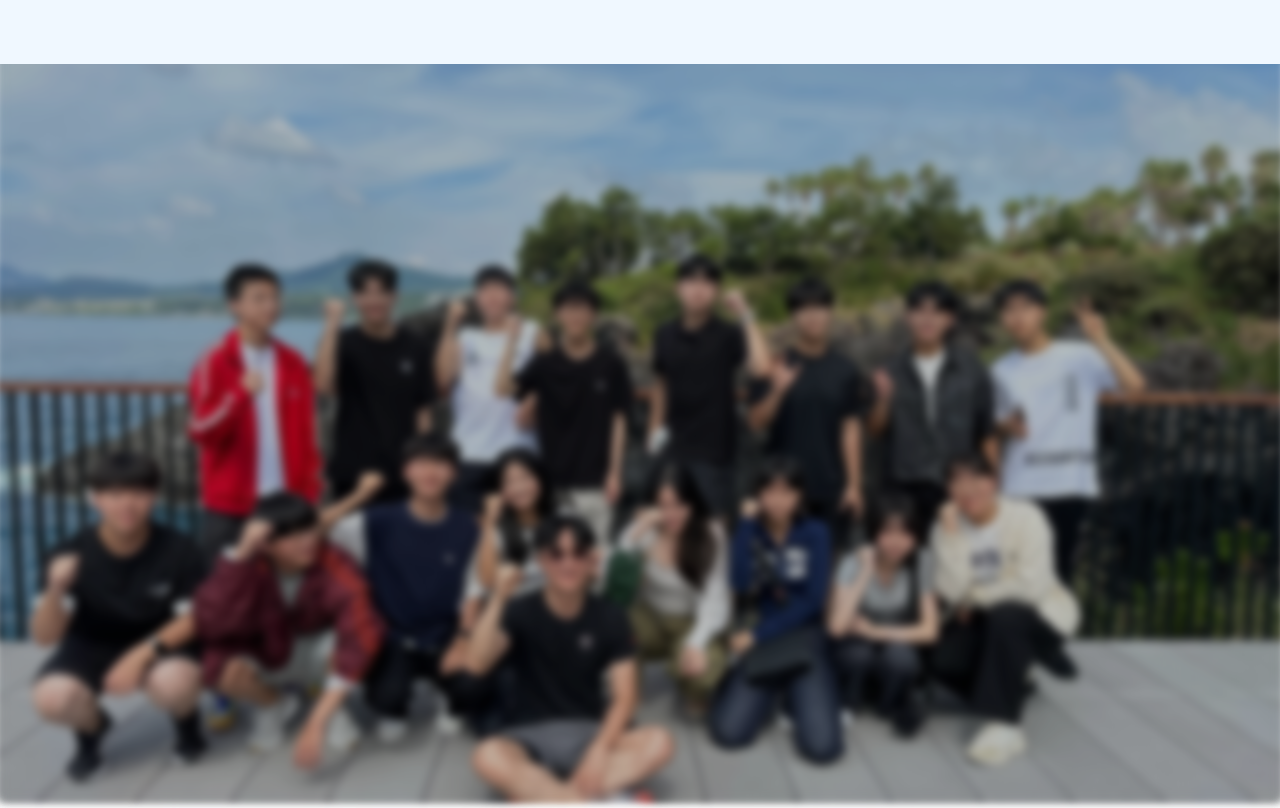
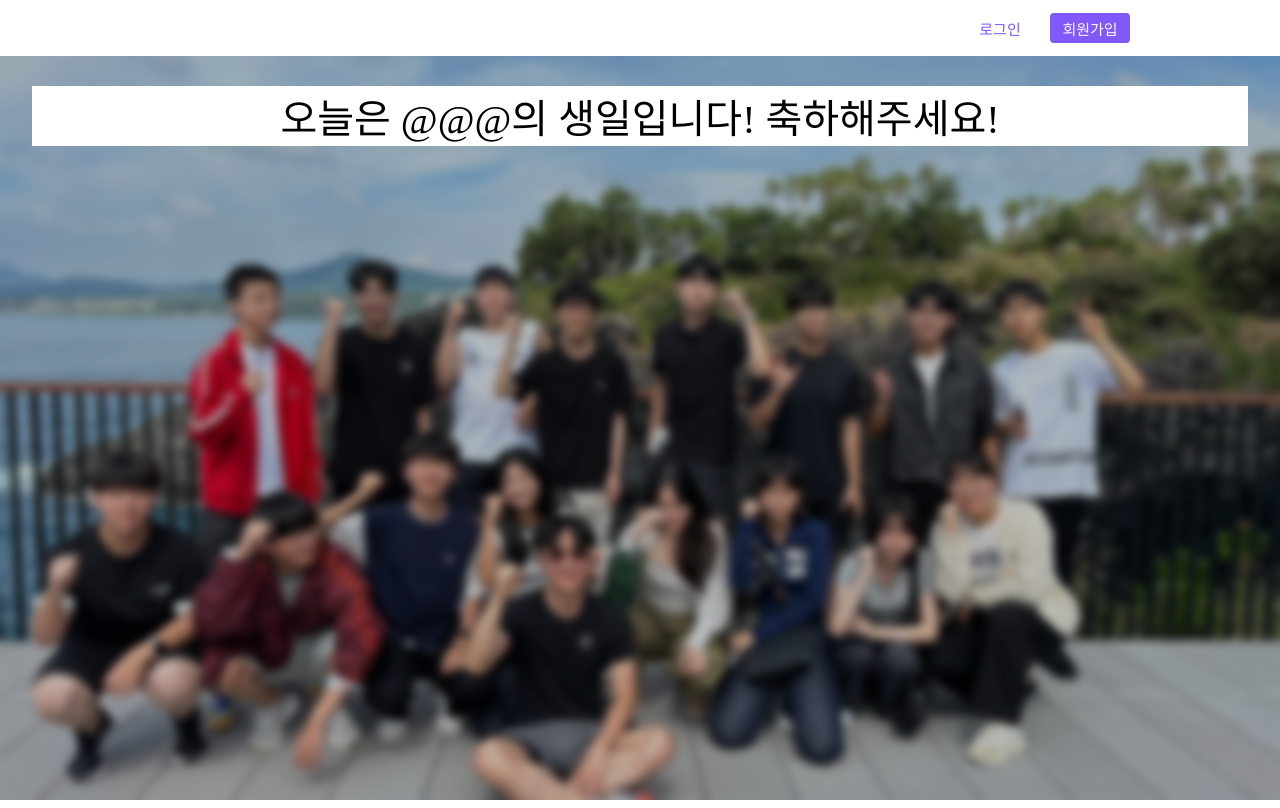
Before and after one commit to StudentSupport/STUDENTSUPPORT_FRONTEND_V1, a React (Create React App) app: page / in a window 1280 px wide. Built offline with nearby package versions, Linux system fonts and the light colour scheme.

Commit message:
ADD :: Signup Page

```diff
--- a/package.json
+++ b/package.json
@@ -8,6 +8,7 @@
     "@testing-library/user-event": "^13.5.0",
     "react": "^18.2.0",
     "react-dom": "^18.2.0",
+    "react-router-dom": "^6.16.0",
     "react-scripts": "5.0.1",
     "styled-components": "^6.0.8",
     "web-vitals": "^2.1.4"
--- a/src/App.js
+++ b/src/App.js
@@ -2,20 +2,25 @@ import {styled, createGlobalStyle} from 'styled-components';
 import Header from './Components/Header';
 import MainPage from './Components/MainPage';
 import Background from './Img/1-3.png'
+import { Route, Routes } from 'react-router';
+import SignUp from './Components/SignUp';
 
 function App() {
   return (
     <>
-      <GlobalStyle />
-      <Header />
-      <MainPage />
+    <Header />
+    <GlobalStyle />
+    <Routes>
+      <Route path="/" element={<MainPage />} />
+      <Route path="Signup" element={<SignUp />} />
+    </Routes>
     </>
-
   );
 }
 const GlobalStyle = createGlobalStyle`
   * {
     margin: 0;
+    overflow: hidden;
   }
   body {
     width: 100%;
--- a/src/Components/Header/index.js
+++ b/src/Components/Header/index.js
@@ -1,18 +1,53 @@
 import React from 'react';
 import styled from 'styled-components';
+import {Link} from 'react-router-dom'
 
 const Header = () => {
   return (
     <Header_layout>
-
+      <All_Login>
+        <L_Button>로그인</L_Button>
+        <L_Button to='/Signup'>회원가입</L_Button>
+      </All_Login>
     </Header_layout>
   );
 };
 
 const Header_layout = styled.header`
-  background-color: aliceblue;
+  background-color: #FFFFFF;
   width: 100%;
-  height: 8vh;
+  height: 7vh;
+  display: flex;
+  justify-content: end;
+  align-items: center;
+`
+const L_Button = styled(Link)`
+  display: flex;
+  justify-content: center;
+  align-items: center;
+  text-decoration-line: none;
+  border: none;
+  background-color: #FFFFFF;
+  width: 80px;
+  height: 30px;
+  font-size: 15px;
+  border-radius: 4px;
+  color: #8258FA;
+  &:hover {
+    background-color: #E6E6E6;
+  }
+  &:nth-child(2) {
+    background-color: #8258FA;
+    color: white;
+  }
+  &:nth-child(2):hover {
+    background-color: #642EFE;
+  }
+`
+const All_Login = styled.div`
+  display: flex;
+  gap: 10px;
+  padding-right: 150px;
 `
 
 
--- /dev/null
+++ b/src/Components/MainPage/DangerEvent/index.js
@@ -0,0 +1,36 @@
+import React from 'react';
+import styled from 'styled-components';
+
+const DangerEvent = () => {
+  return (
+    <DangerEvent_layout>
+      <DangerEvent_bar>
+        <DangerEvent_font>
+          오늘은 @@@의 생일입니다! 축하해주세요!
+        </DangerEvent_font>
+      </DangerEvent_bar>
+    </DangerEvent_layout>
+  );
+
+};
+const DangerEvent_layout = styled.div`
+display: flex;
+justify-content: center;
+align-items: center;
+width: 100%;
+height: 15vh;
+
+`
+const DangerEvent_bar = styled.div`
+display: flex;
+justify-content: center;
+align-items: center;
+width: 95%;
+height: 50%;
+background-color: #ffffff;
+`
+const DangerEvent_font = styled.p`
+font-size: 40px;
+`
+
+export default DangerEvent;
--- a/src/Components/MainPage/index.js
+++ b/src/Components/MainPage/index.js
@@ -1,11 +1,14 @@
 import React from 'react';
-import styled from 'styled-components';
+import {styled, keyframes} from 'styled-components';
 import Background from '../../Img/1-3.png'
+import DangerEvent from './DangerEvent';
 
 const MainPage = () => {
   return (
     <>
-      <Main />
+      <Main>
+        <DangerEvent />
+      </Main>
     </>
 
   );
@@ -14,7 +17,7 @@ const MainPage = () => {
 const Main = styled.div`
   width: 100%;
   height: 93vh;
-
 `
 
+
 export default MainPage;
--- /dev/null
+++ b/src/Components/SignUp/index.js
@@ -0,0 +1,18 @@
+import React from 'react';
+import styled from 'styled-components';
+
+const SignUp = () => {
+  return (
+    <SignupPage>
+
+    </SignupPage>
+  );
+};
+
+const SignupPage = styled.div`
+  width: 100%;
+  height: 100vh;
+  background-color: black;
+`
+
+export default SignUp;
--- a/src/index.js
+++ b/src/index.js
@@ -1,8 +1,11 @@
 import React from 'react';
 import ReactDOM from 'react-dom/client';
 import App from './App';
+import { BrowserRouter } from 'react-router-dom';
 
 const root = ReactDOM.createRoot(document.getElementById('root'));
 root.render(
-    <App />
+    <BrowserRouter>
+        <App />
+    </BrowserRouter>
 );
```
Also changed, not shown: 1 other file (tests, documents, lock files or other folders).
